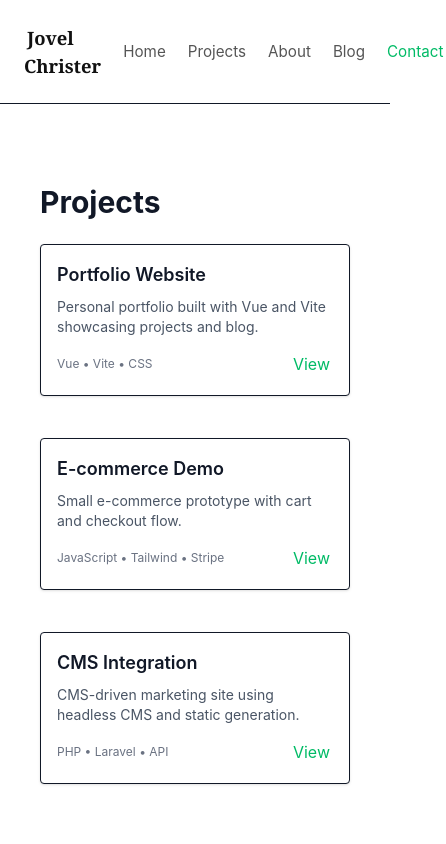
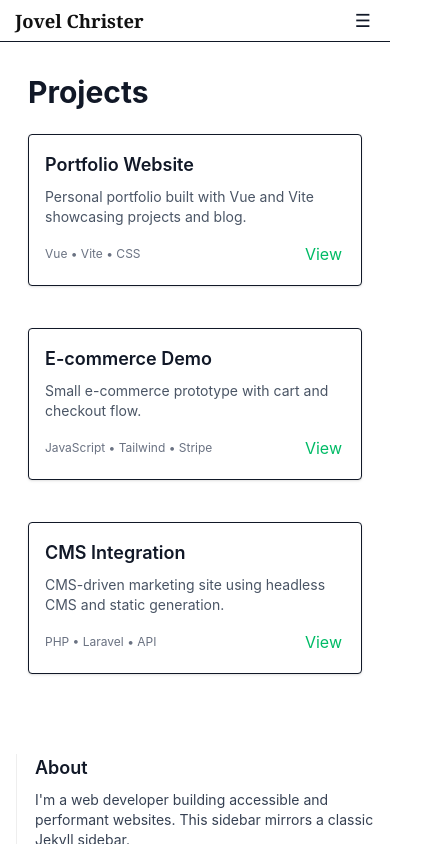
Before and after one commit to jovelluna12/web-portfolio, a Vue app: page /projects in a window 390 px wide. Shown: the top 844 px of the page, 446 px wide, since content can reach past the window. Built offline with nearby package versions, Linux system fonts and the light colour scheme.

Commit message:
feat: mobile responsiveness

```diff
--- a/src/assets/main.css
+++ b/src/assets/main.css
@@ -30,3 +30,19 @@ a,
 .site-title { font-size: 1.25rem; font-weight: 700 }
 .site-hero-title { font-family: Georgia, 'Times New Roman', serif; font-weight: 600 }
 .prose img { border-radius: 6px; }
+/* Responsive adjustments */
+@media (max-width: 900px) {
+  .container { margin: 1rem auto; grid-template-columns: 1fr 260px; gap: 20px }
+  .hero { padding-top: 1.5rem; padding-bottom: 1.5rem }
+}
+
+@media (max-width: 640px) {
+  .container { grid-template-columns: 1fr; padding: 0 1rem }
+  .site-title { font-size: 1rem }
+  .site-hero-title { font-size: 1.6rem }
+  .projects-grid { grid-template-columns: 1fr }
+  .max-w-6xl { padding: 0 12px }
+}
+
+/* Make ProjectCard images keep a pleasing aspect on small screens */
+.card img { height: auto; max-height: 240px; object-fit: cover }
--- a/src/components/NavBar.vue
+++ b/src/components/NavBar.vue
@@ -1,10 +1,16 @@
 <template>
   <header class="site-nav bg-white border-b">
-    <div class="max-w-6xl mx-auto flex items-center justify-between p-6">
+    <div class="max-w-6xl mx-auto flex items-center justify-between p-6 relative">
       <div class="logo">
         <router-link to="/" class="site-title">Jovel Christer</router-link>
       </div>
-      <nav class="nav-links">
+
+      <button class="mobile-toggle" @click="toggleMobile" :aria-expanded="mobileOpen" aria-label="Toggle navigation">
+        <span v-if="!mobileOpen">☰</span>
+        <span v-else>✕</span>
+      </button>
+
+      <nav :class="['nav-links', { open: mobileOpen }]">
         <router-link to="/">Home</router-link>
         <router-link to="/projects">Projects</router-link>
         <router-link to="/about">About</router-link>
@@ -18,13 +24,33 @@
 <script>
 export default {
   name: 'NavBar',
+  data() {
+    return { mobileOpen: false }
+  },
+  methods: {
+    toggleMobile() { this.mobileOpen = !this.mobileOpen }
+  }
 }
 </script>
 
 <style scoped>
 .site-nav { position: sticky; top: 0; z-index: 50; }
 .site-title { font-family: Georgia, 'Times New Roman', serif; font-size: 1.15rem; color: #111 }
-.nav-links a { margin-left: 16px; color: #555; text-decoration: none; font-size: 0.95rem }
+.nav-links { display: flex; gap: 16px; align-items: center }
+.nav-links a { color: #555; text-decoration: none; font-size: 0.95rem }
 .nav-links a.green { color: #0b6 }
 .nav-links a:hover { color: #000 }
+
+.mobile-toggle { display: none; background: transparent; border: 1px solid transparent; padding: 6px; font-size: 18px }
+
+@media (max-width: 900px) {
+  .nav-links { gap: 12px }
+}
+
+@media (max-width: 640px) {
+  .mobile-toggle { display: inline-flex; align-items: center; justify-content: center }
+  .nav-links { display: none; position: absolute; right: 12px; top: 64px; background: white; padding: 12px; box-shadow: 0 8px 20px rgba(0,0,0,0.08); border-radius: 6px; flex-direction: column; min-width: 160px }
+  .nav-links.open { display: flex }
+  .nav-links a { padding: 6px 0 }
+}
 </style>
```
